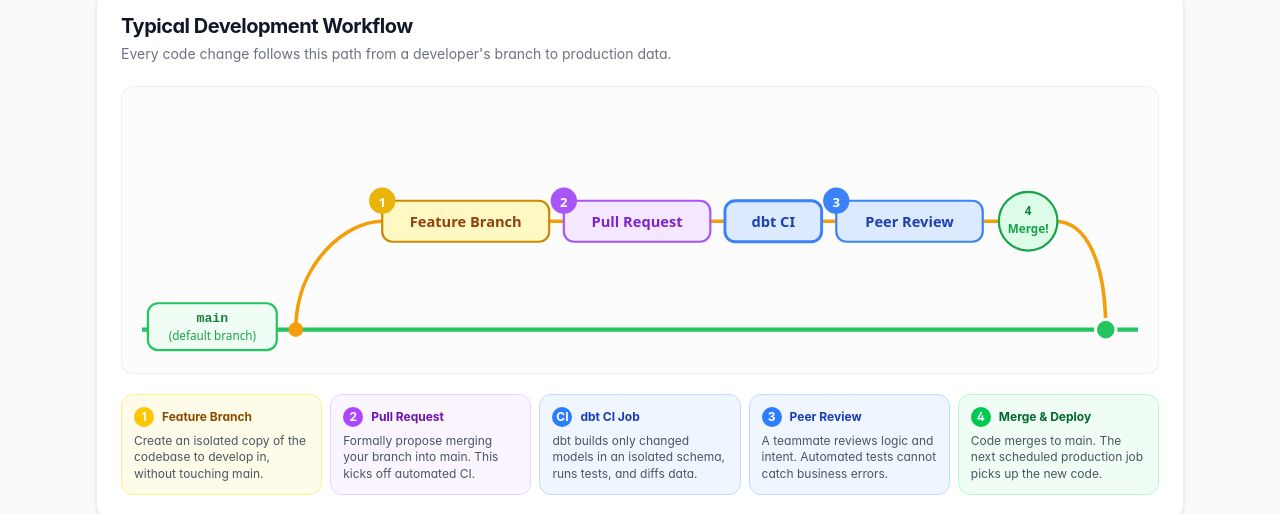
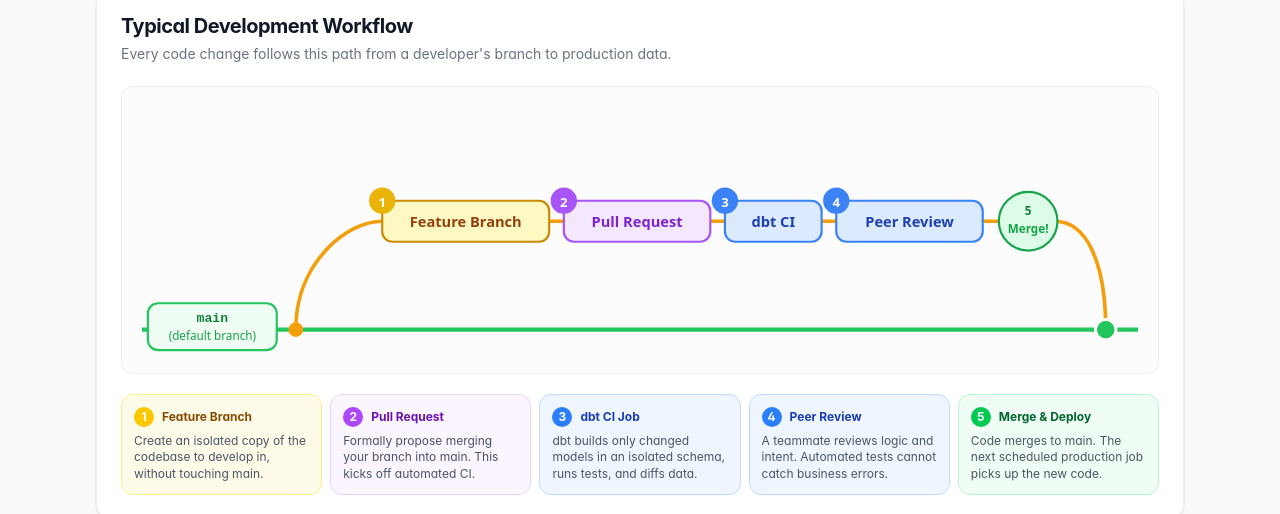
Before and after one commit to mfreeborndbt/dbt_architecture_and_development_guide, a React (Vite) app: page / in a window 1280 px wide. Shown: the part 718-1232 px from the top of the page. Built offline with nearby package versions, Linux system fonts and the light colour scheme.

Commit message:
renumber steps 1-5, add hover pop    to workflow nodes

```diff
--- a/src/components/TypicalWorkflow.jsx
+++ b/src/components/TypicalWorkflow.jsx
@@ -4,6 +4,8 @@
   return (
     <div className="overflow-x-auto">
       <svg viewBox="0 0 680 168" className="w-full min-w-[480px]">
+        <style>{`.wf-node { cursor: pointer; transition: transform 0.15s ease-out, filter 0.15s ease-out; } .wf-node:hover { transform: scale(1.08); filter: drop-shadow(0 2px 6px rgba(0,0,0,0.15)); }`}</style>
+
         {/* ── Main branch line ─────────────────────────── */}
         <line x1="0" y1="152" x2="680" y2="152" stroke="#22c55e" strokeWidth="3" strokeLinecap="round" />
 
@@ -13,48 +15,50 @@
         <text x="48" y="159" textAnchor="middle" fontSize="8" fill="#16a34a" fontFamily="ui-sans-serif,system-ui,sans-serif">(default branch)</text>
 
         {/* ── Feature branch arc ───────────────────────── */}
-        {/* Up curve from branch point to feature line */}
         <path d="M 105 152 C 105 106 140 78 164 78" stroke="#f59e0b" strokeWidth="2.5" fill="none" strokeLinecap="round" />
-        {/* Horizontal feature line */}
         <line x1="164" y1="78" x2="587" y2="78" stroke="#f59e0b" strokeWidth="2.5" strokeLinecap="round" />
-        {/* Down curve from merge node back to main */}
         <path d="M 623 78 C 645 78 658 106 658 152" stroke="#f59e0b" strokeWidth="2.5" fill="none" strokeLinecap="round" />
 
         {/* Branch point dot */}
         <circle cx="105" cy="152" r="5" fill="#f59e0b" />
-
         {/* Merge dot on main */}
         <circle cx="658" cy="152" r="7" fill="#22c55e" stroke="white" strokeWidth="2" />
 
+        {/* ── Step nodes (hoverable) ─────────────────────── */}
 
-        {/* ── Step nodes ───────────────────────────────── */}
-
-        {/* 1 — Feature Branch */}
+        <g className="wf-node" style={{ transformOrigin: '221px 78px' }}>
           <rect x="164" y="64" width="114" height="28" rx="7" fill="#fef9c3" stroke="#ca8a04" strokeWidth="1.5" />
           <text x="221" y="82" textAnchor="middle" fontSize="10" fontWeight="700" fill="#92400e" fontFamily="ui-sans-serif,system-ui,sans-serif">Feature Branch</text>
           <circle cx="164" cy="64" r="9" fill="#eab308" />
           <text x="164" y="68" textAnchor="middle" fontSize="9" fontWeight="800" fill="white" fontFamily="ui-sans-serif,system-ui,sans-serif">1</text>
+        </g>
 
-        {/* 2 — Pull Request */}
+        <g className="wf-node" style={{ transformOrigin: '338px 78px' }}>
           <rect x="288" y="64" width="100" height="28" rx="7" fill="#f3e8ff" stroke="#a855f7" strokeWidth="1.5" />
           <text x="338" y="82" textAnchor="middle" fontSize="10" fontWeight="700" fill="#7e22ce" fontFamily="ui-sans-serif,system-ui,sans-serif">Pull Request</text>
           <circle cx="288" cy="64" r="9" fill="#a855f7" />
           <text x="288" y="68" textAnchor="middle" fontSize="9" fontWeight="800" fill="white" fontFamily="ui-sans-serif,system-ui,sans-serif">2</text>
+        </g>
 
-        {/* dbt CI (no number, special node) */}
-        <rect x="398" y="64" width="66" height="28" rx="7" fill="#dbeafe" stroke="#3b82f6" strokeWidth="2" />
+        <g className="wf-node" style={{ transformOrigin: '431px 78px' }}>
+          <rect x="398" y="64" width="66" height="28" rx="7" fill="#dbeafe" stroke="#3b82f6" strokeWidth="1.5" />
           <text x="431" y="82" textAnchor="middle" fontSize="10" fontWeight="700" fill="#1e40af" fontFamily="ui-sans-serif,system-ui,sans-serif">dbt CI</text>
+          <circle cx="398" cy="64" r="9" fill="#3b82f6" />
+          <text x="398" y="68" textAnchor="middle" fontSize="9" fontWeight="800" fill="white" fontFamily="ui-sans-serif,system-ui,sans-serif">3</text>
+        </g>
 
-        {/* 3 — Peer Review */}
+        <g className="wf-node" style={{ transformOrigin: '524px 78px' }}>
           <rect x="474" y="64" width="100" height="28" rx="7" fill="#dbeafe" stroke="#3b82f6" strokeWidth="1.5" />
           <text x="524" y="82" textAnchor="middle" fontSize="10" fontWeight="700" fill="#1e40af" fontFamily="ui-sans-serif,system-ui,sans-serif">Peer Review</text>
           <circle cx="474" cy="64" r="9" fill="#3b82f6" />
-        <text x="474" y="68" textAnchor="middle" fontSize="9" fontWeight="800" fill="white" fontFamily="ui-sans-serif,system-ui,sans-serif">3</text>
+          <text x="474" y="68" textAnchor="middle" fontSize="9" fontWeight="800" fill="white" fontFamily="ui-sans-serif,system-ui,sans-serif">4</text>
+        </g>
 
-        {/* 4 — Merge! circle node */}
+        <g className="wf-node" style={{ transformOrigin: '605px 78px' }}>
           <circle cx="605" cy="78" r="20" fill="#dcfce7" stroke="#16a34a" strokeWidth="1.5" />
-        <text x="605" y="74" textAnchor="middle" fontSize="8" fontWeight="800" fill="#15803d" fontFamily="ui-sans-serif,system-ui,sans-serif">4</text>
+          <text x="605" y="74" textAnchor="middle" fontSize="8" fontWeight="800" fill="#15803d" fontFamily="ui-sans-serif,system-ui,sans-serif">5</text>
           <text x="605" y="86" textAnchor="middle" fontSize="8" fontWeight="700" fill="#16a34a" fontFamily="ui-sans-serif,system-ui,sans-serif">Merge!</text>
+        </g>
 
       </svg>
     </div>
@@ -64,9 +68,9 @@
 const STEPS = [
   { num: '1', label: 'Feature Branch', color: 'bg-yellow-50 border-yellow-200', text: 'text-yellow-800', badge: 'bg-yellow-400', desc: 'Create an isolated copy of the codebase to develop in, without touching main.' },
   { num: '2', label: 'Pull Request', color: 'bg-purple-50 border-purple-200', text: 'text-purple-800', badge: 'bg-purple-500', desc: 'Formally propose merging your branch into main. This kicks off automated CI.' },
-  { num: 'CI', label: 'dbt CI Job', color: 'bg-blue-50 border-blue-200', text: 'text-blue-800', badge: 'bg-blue-500', desc: 'dbt builds only changed models in an isolated schema, runs tests, and diffs data.' },
-  { num: '3', label: 'Peer Review', color: 'bg-blue-50 border-blue-200', text: 'text-blue-800', badge: 'bg-blue-500', desc: "A teammate reviews logic and intent. Automated tests cannot catch business errors." },
-  { num: '4', label: 'Merge & Deploy', color: 'bg-green-50 border-green-200', text: 'text-green-800', badge: 'bg-green-500', desc: 'Code merges to main. The next scheduled production job picks up the new code.' },
+  { num: '3', label: 'dbt CI Job', color: 'bg-blue-50 border-blue-200', text: 'text-blue-800', badge: 'bg-blue-500', desc: 'dbt builds only changed models in an isolated schema, runs tests, and diffs data.' },
+  { num: '4', label: 'Peer Review', color: 'bg-blue-50 border-blue-200', text: 'text-blue-800', badge: 'bg-blue-500', desc: "A teammate reviews logic and intent. Automated tests cannot catch business errors." },
+  { num: '5', label: 'Merge & Deploy', color: 'bg-green-50 border-green-200', text: 'text-green-800', badge: 'bg-green-500', desc: 'Code merges to main. The next scheduled production job picks up the new code.' },
 ]
 
 export default function TypicalWorkflow() {
```
Lines whose indentation alone changed are shown as unchanged.
